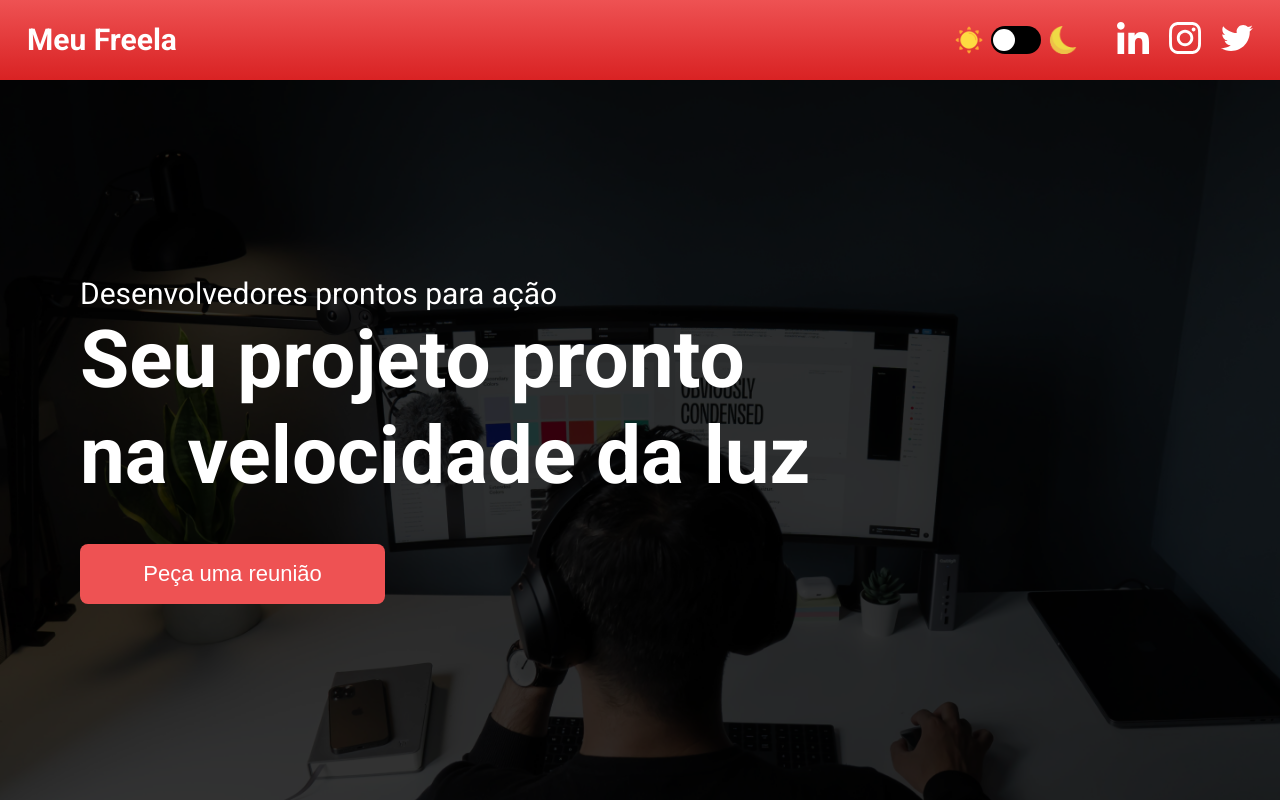
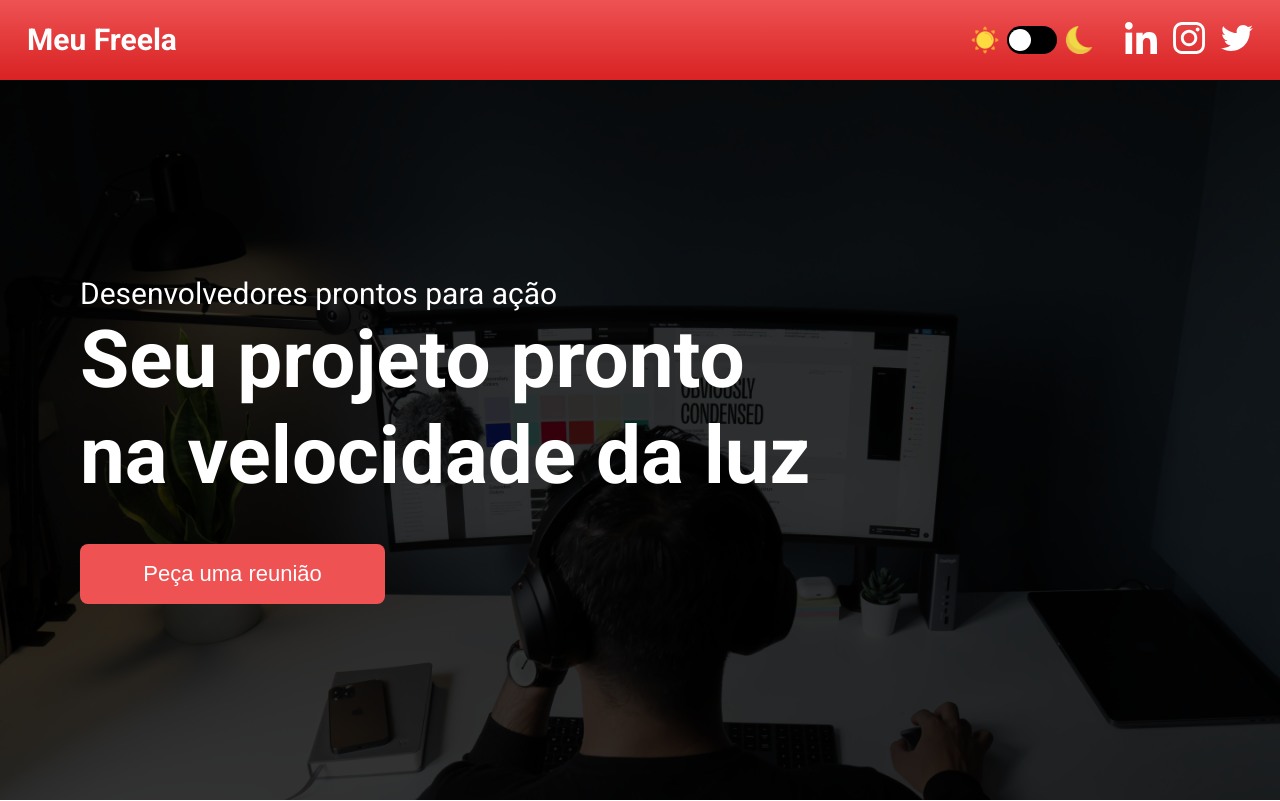
Before and after one commit to leonascimeto/vanilla-meu-freela, a website built with Vite: page index.html in a window 1280 px wide. Shown: the top 801 px of the page. Built offline with nearby package versions, Linux system fonts and the light colour scheme.

Commit message:
issue alignment

```diff
--- a/index.html
+++ b/index.html
@@ -26,13 +26,11 @@
 
         <img src="./assets/moon.png" alt="Modo Padrão">
       </div>
-      <nav>
-        <ul id="socialMedia">
-          <li><a href="https://www.linkedin.com/in/leonascimentopro/" target="_blank"><img src="./assets/linkedin.svg" alt="Linkedin"></a></li>
-          <li><a href="https://www.instagram.com/" target="_blank"><img src="./assets/intagram.svg" alt="Instagram"></a></li>
-          <li><a href="https://twitter.com/" target="_blank"><img src="./assets/twitter.svg" alt="Twitter"></a></li>
-        </ul>
-      </nav>
+      <div id="socialMedia">
+        <a href="https://www.linkedin.com/in/leonascimentopro/" target="_blank"><img src="./assets/linkedin.svg" alt="Linkedin"></a>
+        <a href="https://www.instagram.com/" target="_blank"><img src="./assets/intagram.svg" alt="Instagram"></a>
+        <a href="https://twitter.com/" target="_blank"><img src="./assets/twitter.svg" alt="Twitter"></a>
+      </div>
     </div>
   </header>
 
--- a/styles/_mainAboutUs.scss
+++ b/styles/_mainAboutUs.scss
@@ -81,7 +81,7 @@
       }
 
       #aboutImage img{
-        height: 300px;
+        width: 300px;
       }
     }
 
--- a/styles/_mainHeader.scss
+++ b/styles/_mainHeader.scss
@@ -2,6 +2,7 @@
   display: flex;
   justify-content: space-between;
   align-items: center;
+  gap: 16px;
 
   padding: 0 27px;
 
@@ -21,8 +22,7 @@
   .sideRight{
     display: flex;
     flex-wrap: wrap;
-    justify-content: center;
-    align-items: center;
+    gap: 32px;
   }
 
   .toogleArea{
@@ -99,7 +99,8 @@
 
   #socialMedia{
     display: flex;
-    gap: 0 20px;
+    gap: 16px;
+
 
     img{
       width: 32px;
@@ -118,6 +119,7 @@
     padding: 8px 16px;
     flex-direction: column;
     align-items: center;
+    justify-content: center;
 
     .sideRight{
       flex-direction: column-reverse;
```
